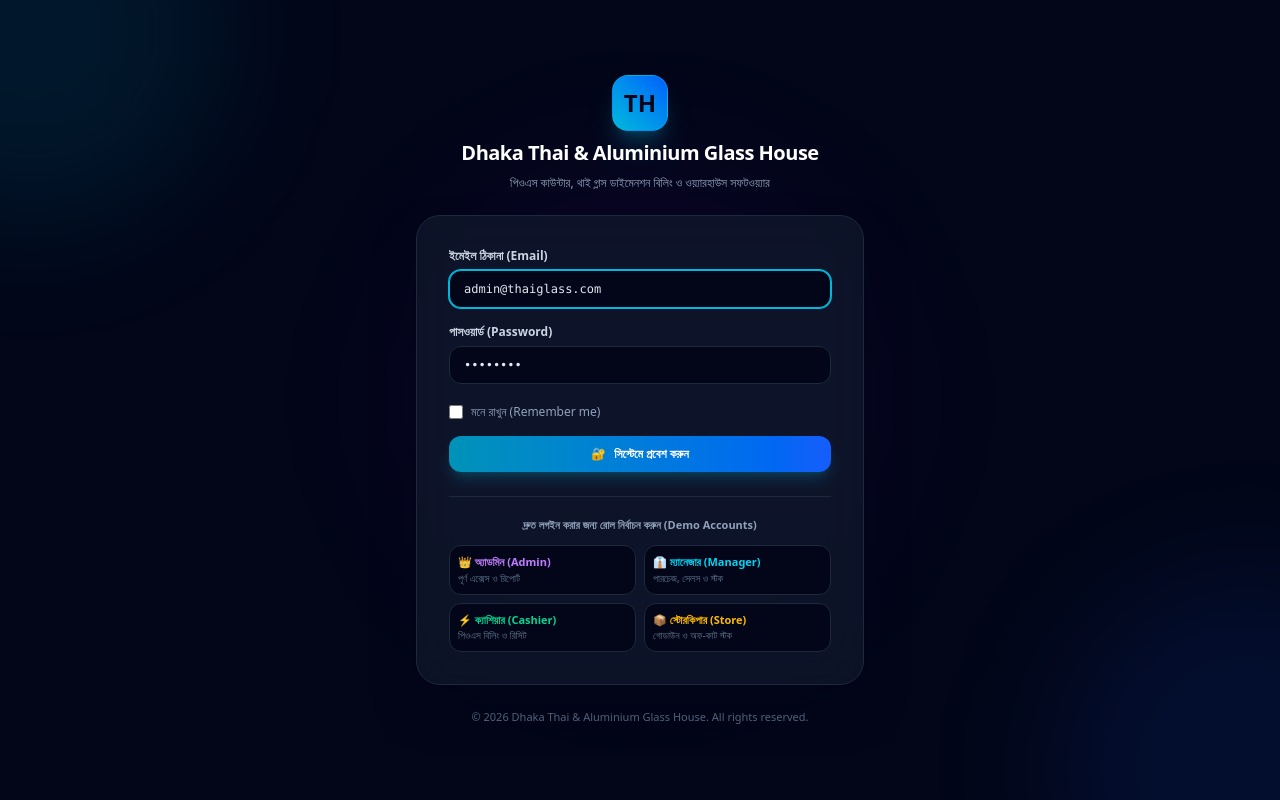
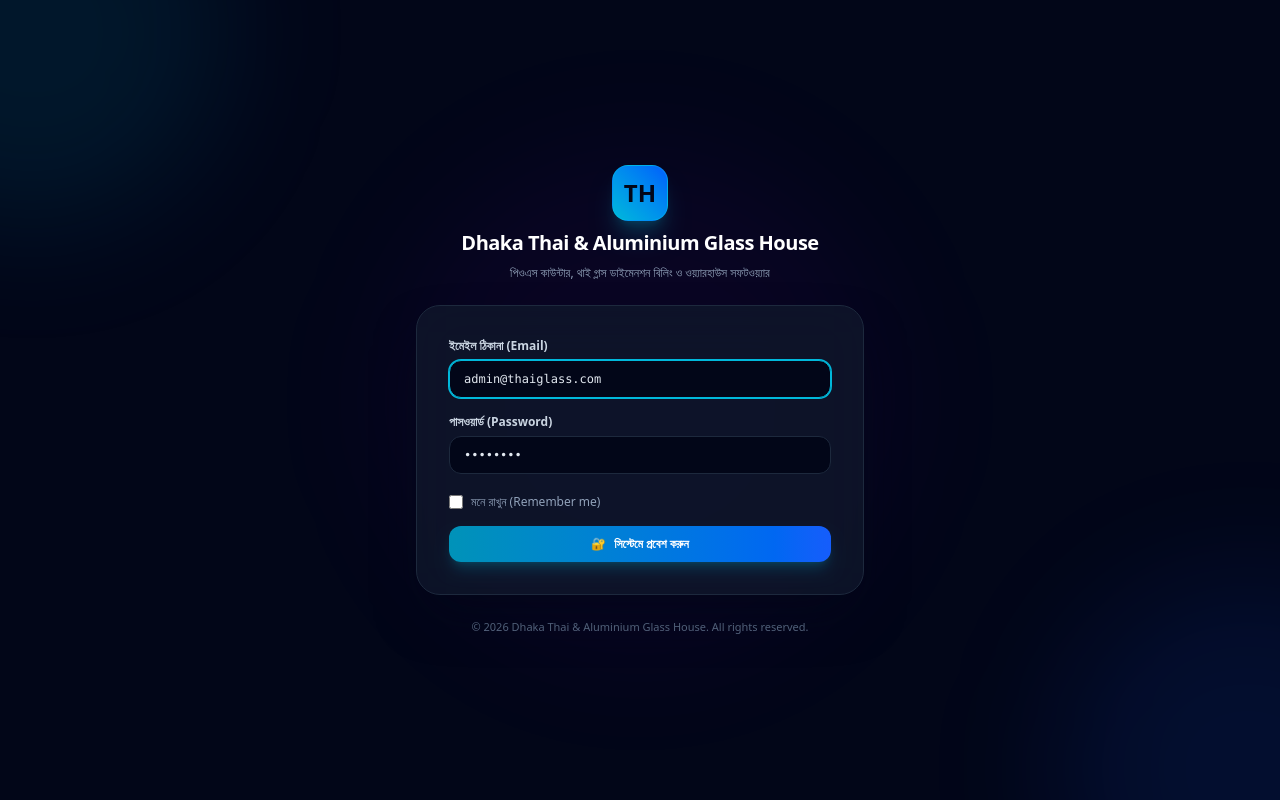
Before and after one commit to borhanGit/absalam, a Laravel app: page /login in a window 1280 px wide. Run offline with Laravel 12, Linux system fonts and the light colour scheme; data comes from the database, SQL or seed files in the repository; style sheets or scripts are compiled from the project's sources; some libraries are stand-ins or nearby versions.

Commit message:
login page design

```diff
--- a/resources/views/auth/login.blade.php
+++ b/resources/views/auth/login.blade.php
@@ -85,7 +85,7 @@
             </form>
 
             <!-- Quick Demo Role Switcher for pairwise testing -->
-            <div class="mt-6 pt-5 border-t border-slate-800 space-y-3">
+            <!-- <div class="mt-6 pt-5 border-t border-slate-800 space-y-3">
                 <div class="text-[11px] font-semibold text-slate-400 text-center">
                     দ্রুত লগইন করার জন্য রোল নির্বাচন করুন (Demo Accounts)
                 </div>
@@ -107,7 +107,7 @@
                         <span class="text-[10px] text-slate-500 block">গোডাউন ও অফ-কাট স্টক</span>
                     </button>
                 </div>
-            </div>
+            </div> -->
         </div>
 
         <div class="text-center text-[11px] text-slate-500">
```
